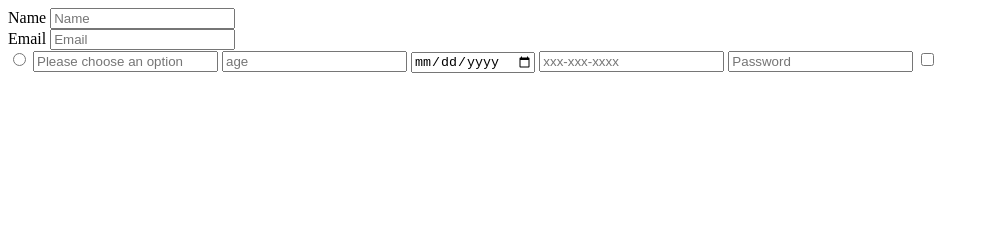
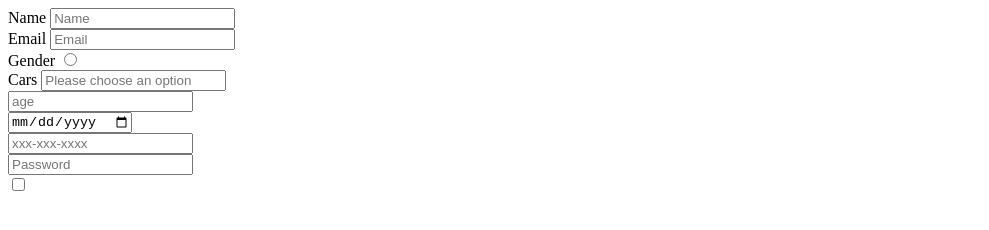
Before and after one commit to acciojob/signup-form-car-codergit-m, a website: page main.html in a window 1280 px wide. Shown: the whole page, without its empty margins (0-989 px from the left). Drawn offline with Linux system fonts and the light colour scheme.

Commit message:
created a submission

```diff
--- a/main.html
+++ b/main.html
@@ -12,16 +12,33 @@
           <label for="name">Name</label>
 		  <input type="text" name="name" id="name" placeholder="Name" required>
 		<br>
+
 		<label for="email">Email</label>
 		<input type="Email" required="Yes" id="email" placeholder="Email" required>
 		<br>
+
+		<label for="gender">Gender</label>
 		<input type="Radio" required="Yes" id="gender_m, gender_f">
+		<br>
+
+		<label for="cars">Cars</label>
 		<input type=="select" required="Yes" id="cars" placeholder="Please choose an option">
+		<br>
+
 		<input type="Number" required="Yes" id="age" placeholder="age">
+		<br>
+
 		<input type="Date" required="Yes" id="dob">
+		<br>
+
 		<input type="Tel" required="No" id="tel" placeholder="xxx-xxx-xxxx">
+		<br>
+
 		<input type="password" required="Yes" id="password" placeholder="Password" >
+		<br>
+
 		<input type="checkbox" required="Yes" id="tos">
+
 	</form>
     <script type="text/javascript" src="./script.js">
 </script>
```
